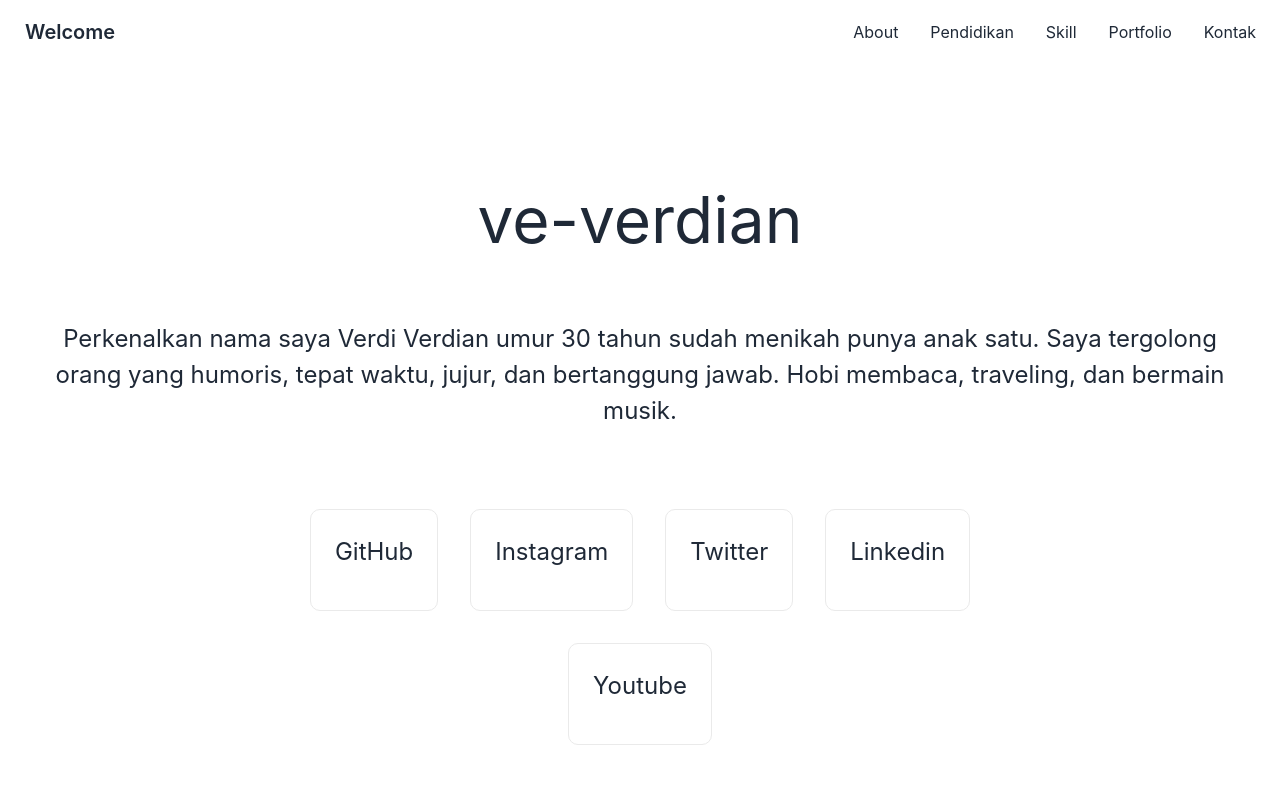
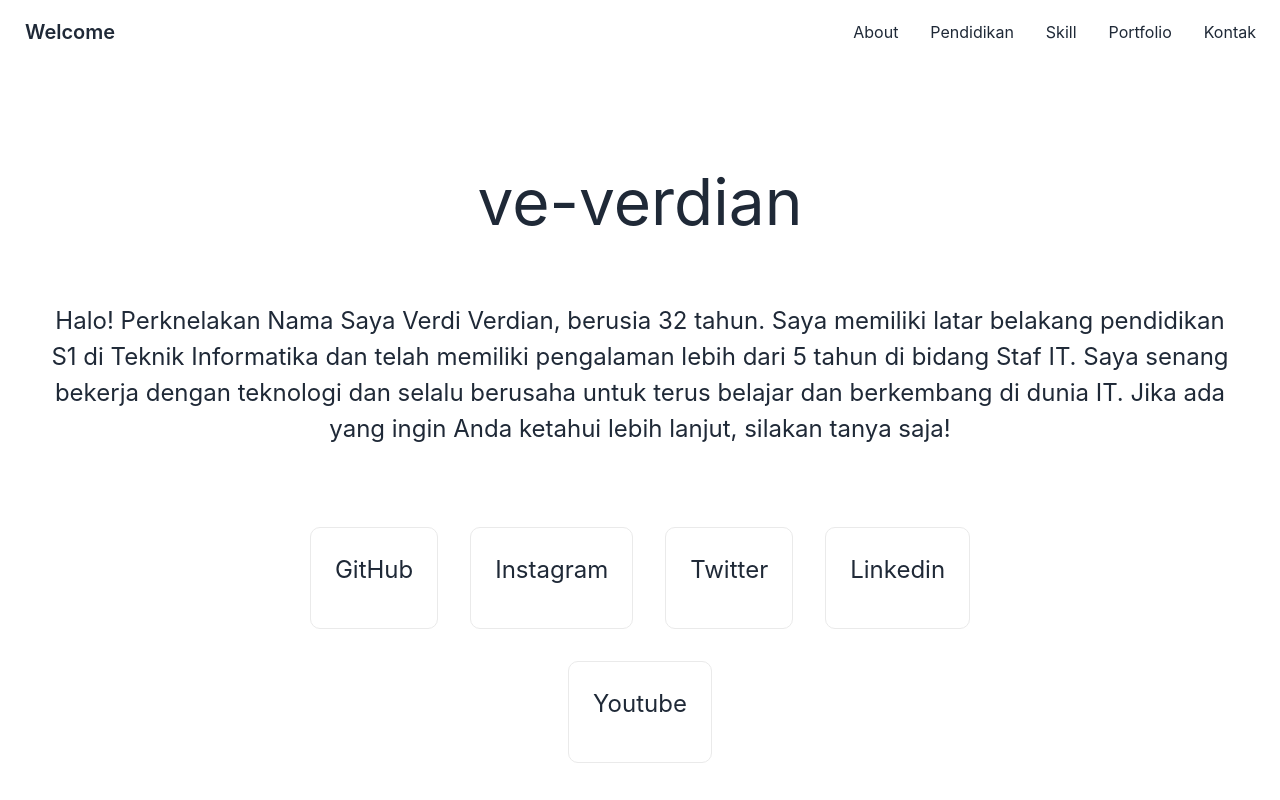
Before and after one commit to ve-verdian/new-cv, a Next.js app: page /about in a window 1280 px wide. Shown: the top 800 px of the page. Built offline with nearby package versions, Linux system fonts and the light colour scheme.

Commit message:
Update about.js

```diff
--- a/pages/about.js
+++ b/pages/about.js
@@ -21,11 +21,7 @@ export default function About() {
 
             <section>
             <p className={styles.description}>
-            Perkenalkan nama saya Verdi Verdian umur 30
-            tahun sudah menikah punya anak satu. Saya tergolong orang
-            yang humoris, tepat waktu, jujur, dan
-            bertanggung jawab. Hobi membaca, traveling,
-            dan bermain musik.
+            Halo! Perknelakan Nama Saya Verdi Verdian, berusia 32 tahun. Saya memiliki latar belakang pendidikan S1 di Teknik Informatika dan telah memiliki pengalaman lebih dari 5 tahun di bidang Staf IT. Saya senang bekerja dengan teknologi dan selalu berusaha untuk terus belajar dan berkembang di dunia IT. Jika ada yang ingin Anda ketahui lebih lanjut, silakan tanya saja!
             </p>
             </section>
 
```
